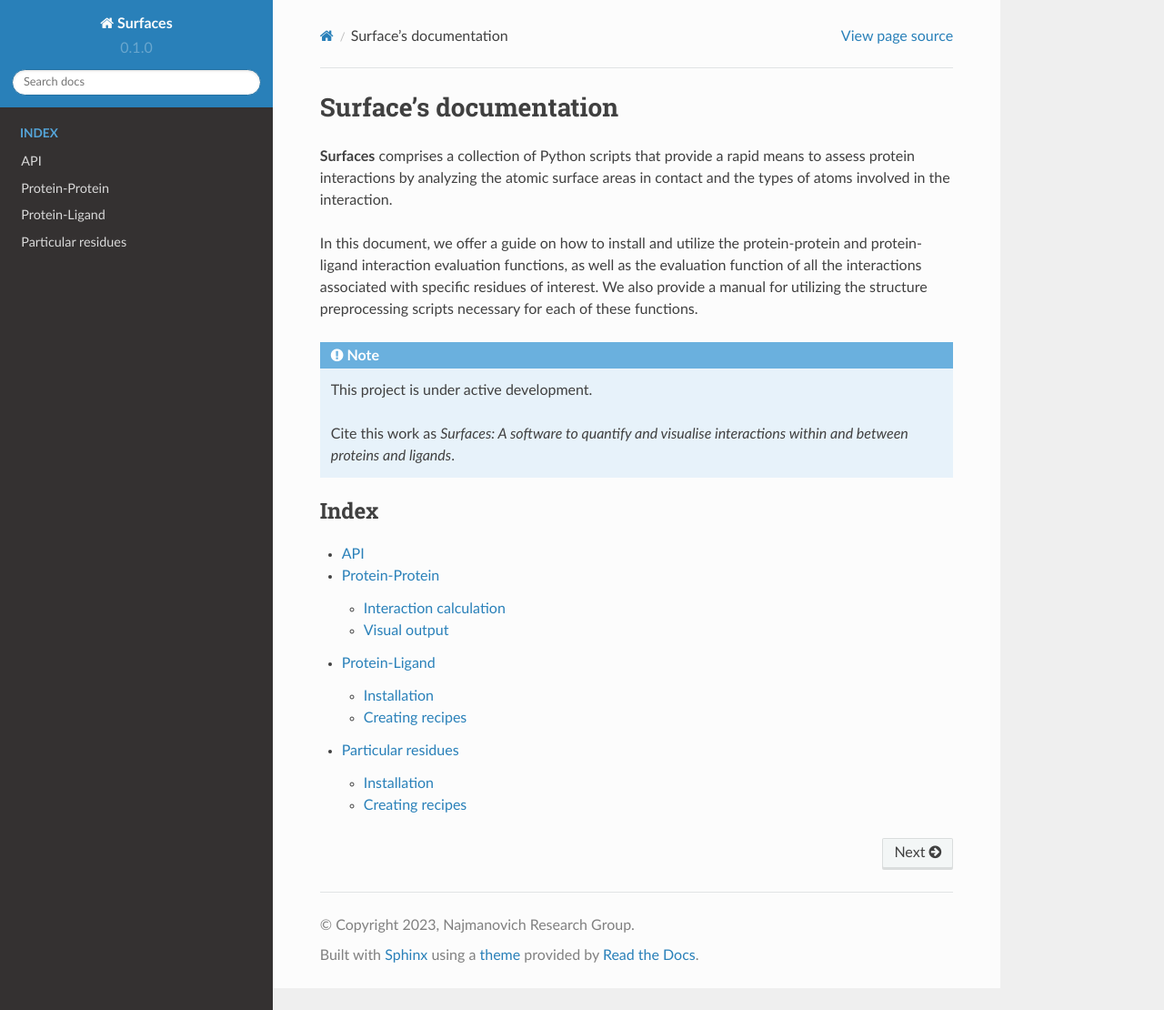
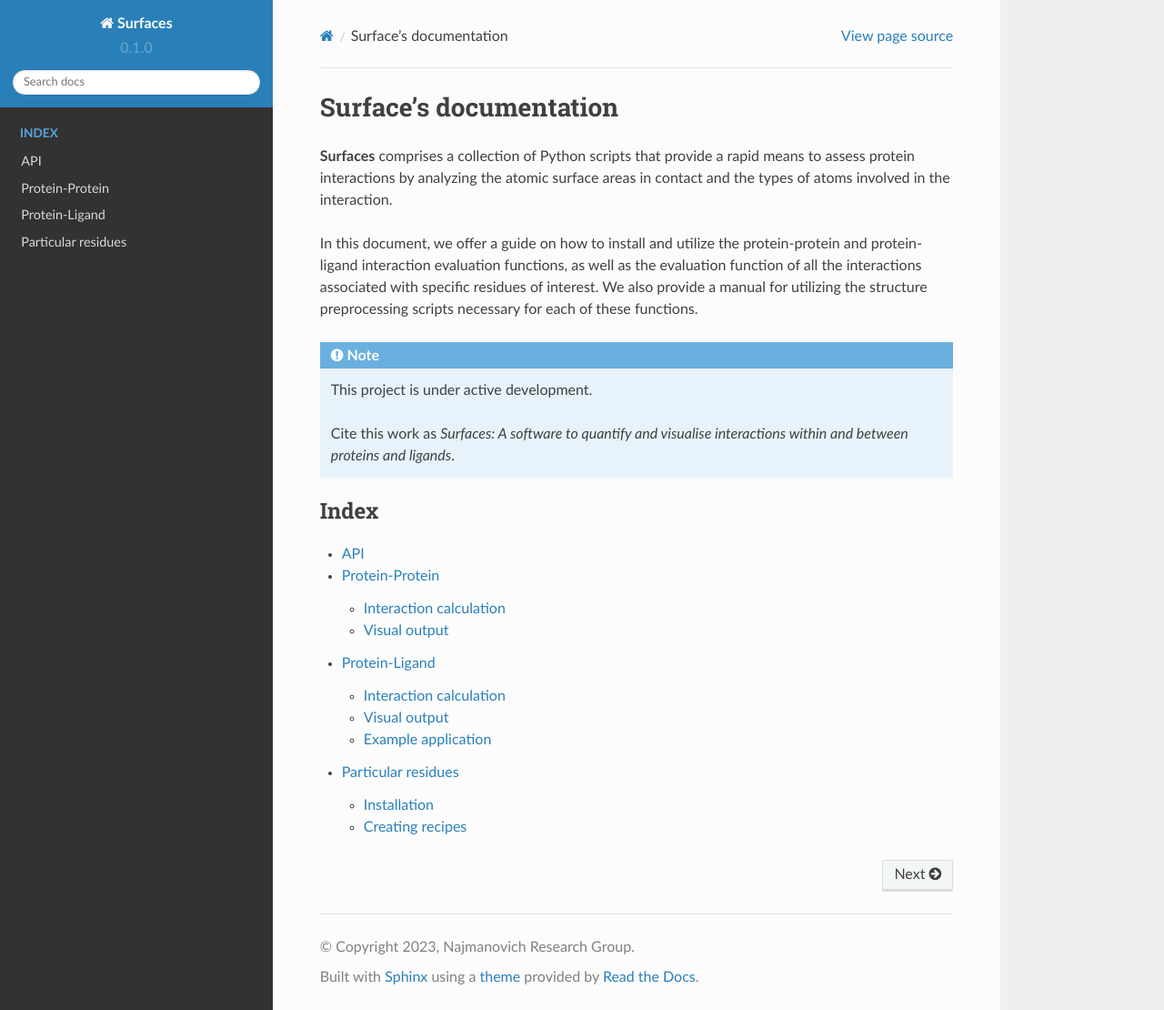
Before and after one commit to nataliateruel/Surfaces_tutorial, a Sphinx documentation site: the page built from docs/source/index.rst, in a window 1280 px wide and 1110 px high. Shown: the whole window at 91% size. Built offline with Sphinx 7.4.7 and the Read the Docs theme 2.0.0, drawn with Linux system fonts in a browser that asks for light colours; pages that are not in the unit, such as notebooks, are missing from menus.

Commit message:
Update Protein-ligand.rst

```diff
--- a/docs/source/Protein-ligand.rst
+++ b/docs/source/Protein-ligand.rst
@@ -3,7 +3,7 @@ Protein-Ligand
 
 .. _installation:
 
-Installation
+Interaction calculation
 ------------
 
 To use Lumache, first install it using pip:
@@ -12,7 +12,7 @@ To use Lumache, first install it using pip:
 
    (.venv) $ pip install lumache
 
-Creating recipes
+Visual output
 ----------------
 
 To retrieve a list of random ingredients,
@@ -31,3 +31,6 @@ For example:
 >>> import lumache
 >>> lumache.get_random_ingredients()
 ['shells', 'gorgonzola', 'parsley']
+
+Example application
+----------------
```
